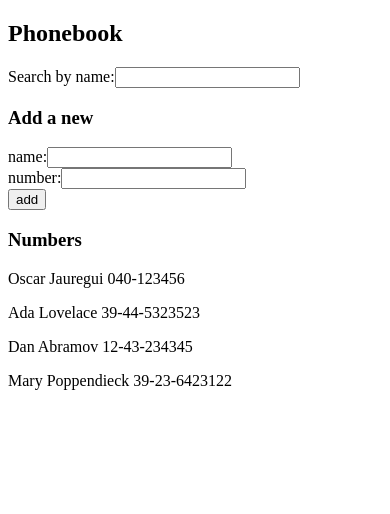
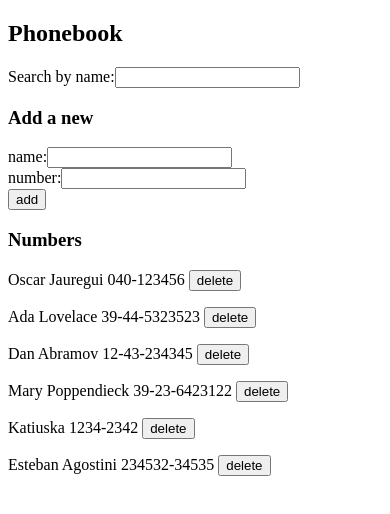
Before and after one commit to jaureguio/full-stack-open, a React (Create React App) app in the folder part2/phonebook/: page / in a window 390 px wide. Shown: the top 514 px of the page. Built offline with nearby package versions, Linux system fonts and the light colour scheme; data requests are answered from the project's data file.

Commit message:
feat(part2/phonebook): solution 2.15-17, allow to add and remove people from server/db through app

```diff
--- a/part2/phonebook/db.json
+++ b/part2/phonebook/db.json
@@ -1,6 +1,6 @@
 {
   "persons": [
-    {
+        {
       "name": "Oscar Jauregui",
       "number": "040-123456",
       "id": 1
@@ -19,6 +19,16 @@
       "name": "Mary Poppendieck",
       "number": "39-23-6423122",
       "id": 4
+    },
+    {
+      "name": "Katiuska",
+      "number": "1234-2342",
+      "id": 5
+    },
+    {
+      "name": "Esteban Agostini",
+      "number": "234532-34535",
+      "id": 6
     }
   ]
 }
--- a/part2/phonebook/src/App.jsx
+++ b/part2/phonebook/src/App.jsx
@@ -1,5 +1,6 @@
 import React, { useState, useEffect } from "react";
-import axios from 'axios';
+
+import phonebookService from './services/phonebook'
 
 const App = () => {
   const [persons, setPersons] = useState([]);
@@ -7,7 +8,20 @@ const App = () => {
   const [number, setNumber] = useState("");
   const [filter, setFilter] = useState("");
 
-  const handleChange = (setState) => (event) => setState(event.target.value)
+  const handleChange = (setState) =>
+    (event) =>
+      setState(event.target.value)
+
+  const handleDelete = ({ name, id: idToDelete }) => {
+    const isConfirmed = window.confirm(`Delete ${name}?`)
+
+    if(!isConfirmed) return
+
+    phonebookService
+      .deleteOne(idToDelete)
+      .then(() =>
+        setPersons(persons.filter(({ id }) => id !== idToDelete)))
+  }
 
   const handleSubmit = event => {
     event.preventDefault()
@@ -20,16 +34,24 @@ const App = () => {
       return alert(`${newName} is already added to phonebook`)
     }
 
+    phonebookService
+      .createOne({
+        name: newName,
+        number
+      })
+      .then(({ name, number, id }) => {
         setPersons(persons => ([
           ...persons,
           {
-        name: newName,
-        number
+            name,
+            number,
+            id
           },
         ]))
 
         setNewName('')
         setNumber('')
+      })
   }
 
   let filteredPeople = persons
@@ -40,8 +62,9 @@ const App = () => {
   }
 
   useEffect(() => {
-    axios.get('http://localhost:3001/persons')
-      .then(({ data }) => {
+    phonebookService
+      .getAll()
+      .then(data => {
         setPersons(data)
       })
   }, [])
@@ -63,7 +86,10 @@ const App = () => {
         onNumberChange={handleChange(setNumber)}
       />
       <h3>Numbers</h3>
-      <Persons data={filteredPeople} />
+      <Persons
+        data={filteredPeople}
+        onDelete={handleDelete}
+      />
     </div>
   );
 };
@@ -101,11 +127,18 @@ const Filter = ({ text, filter, onChange }) => (
   </>
 );
 
-const Persons = ({ data }) => (
-  data.map(({ name, number }, idx) => (
-    <p key={name + idx}>
-      {name} {number}
+const Persons = ({ data, onDelete }) => (
+  data.map(({ name, number, id }) => (
+     <>
+      <p key={name + id}>
+        {`${name} ${number} `}
+        <button
+          onClick={() => onDelete({ name, id })}
+        >
+          delete
+        </button>
       </p>
+    </>
 )));
 
 export default App;
--- /dev/null
+++ b/part2/phonebook/src/services/phonebook.js
@@ -0,0 +1,23 @@
+import axios from 'axios'
+const DBURL = 'http://localhost:3001/persons'
+
+const getAll = () =>
+  axios
+    .get(DBURL)
+    .then(({ data }) => data)
+
+const createOne = newData =>
+  axios
+    .post(DBURL, newData)
+    .then(({ data }) => data)
+
+const updateOne = id =>
+  axios
+    .put(`${DBURL}/${id}`)
+    .then(({ data }) => data)
+
+const deleteOne = id =>
+  axios
+    .delete(`${DBURL}/${id}`)
+
+export default { getAll, createOne, updateOne, deleteOne }
```
Lines whose indentation alone changed are shown as unchanged.
